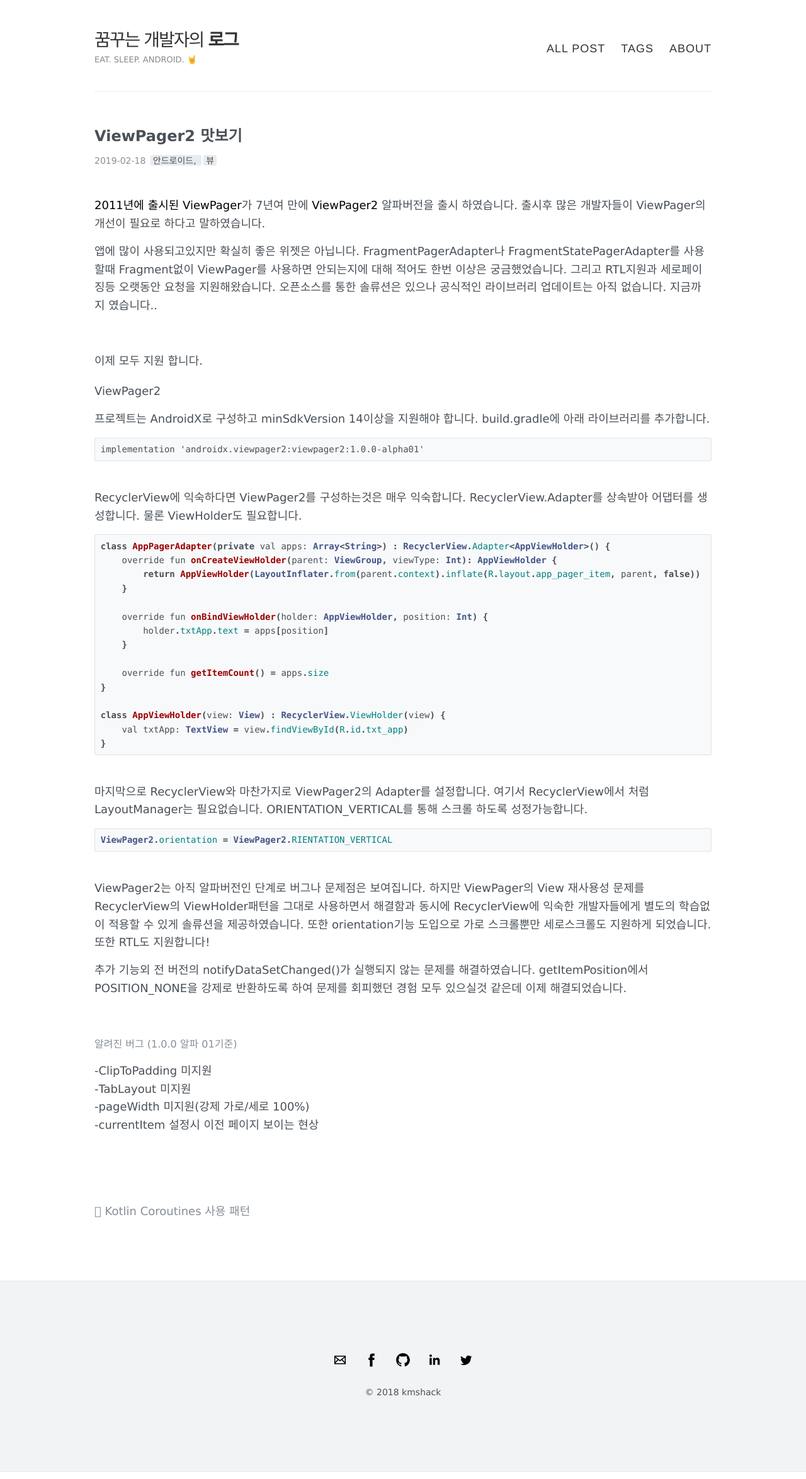
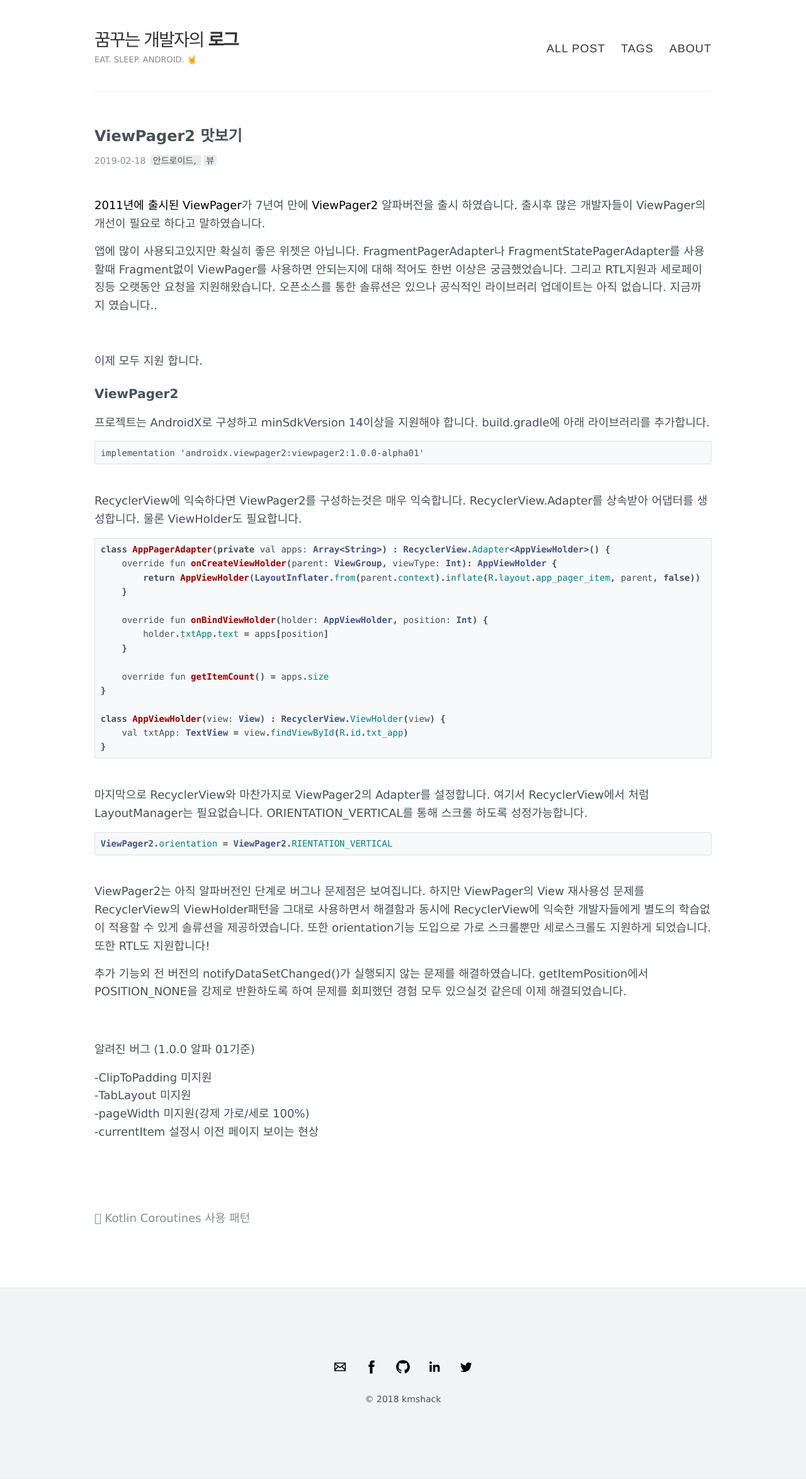
Before and after one commit to kmshack/blog.kmshack.kr, a Jekyll site: the page built from _posts/2019-02-18-ViewPager2.md, in a window 1280 px wide. Shown: the whole page at 63% size. Built offline with Jekyll 4.4.1, drawn with Linux system fonts in a browser that asks for light colours; comment, search, counter and statistics services are not loaded.

```diff
--- a/_posts/2019-02-18-ViewPager2.md
+++ b/_posts/2019-02-18-ViewPager2.md
@@ -13,7 +13,7 @@ comments: true
 <br>
 
 이제 모두 지원 합니다.
-### ViewPager2
+## ViewPager2
 
 프로젝트는 AndroidX로 구성하고 minSdkVersion 14이상을 지원해야 합니다.
 build.gradle에 아래 라이브러리를 추가합니다.
@@ -56,7 +56,7 @@ ViewPager2는 아직 알파버전인 단계로 버그나 문제점은 보여집
 
 <br>
 
-#### 알려진 버그 (1.0.0 알파 01기준)
+### 알려진 버그 (1.0.0 알파 01기준)
 -ClipToPadding 미지원
 -TabLayout 미지원
 -pageWidth 미지원(강제 가로/세로 100%)
```
